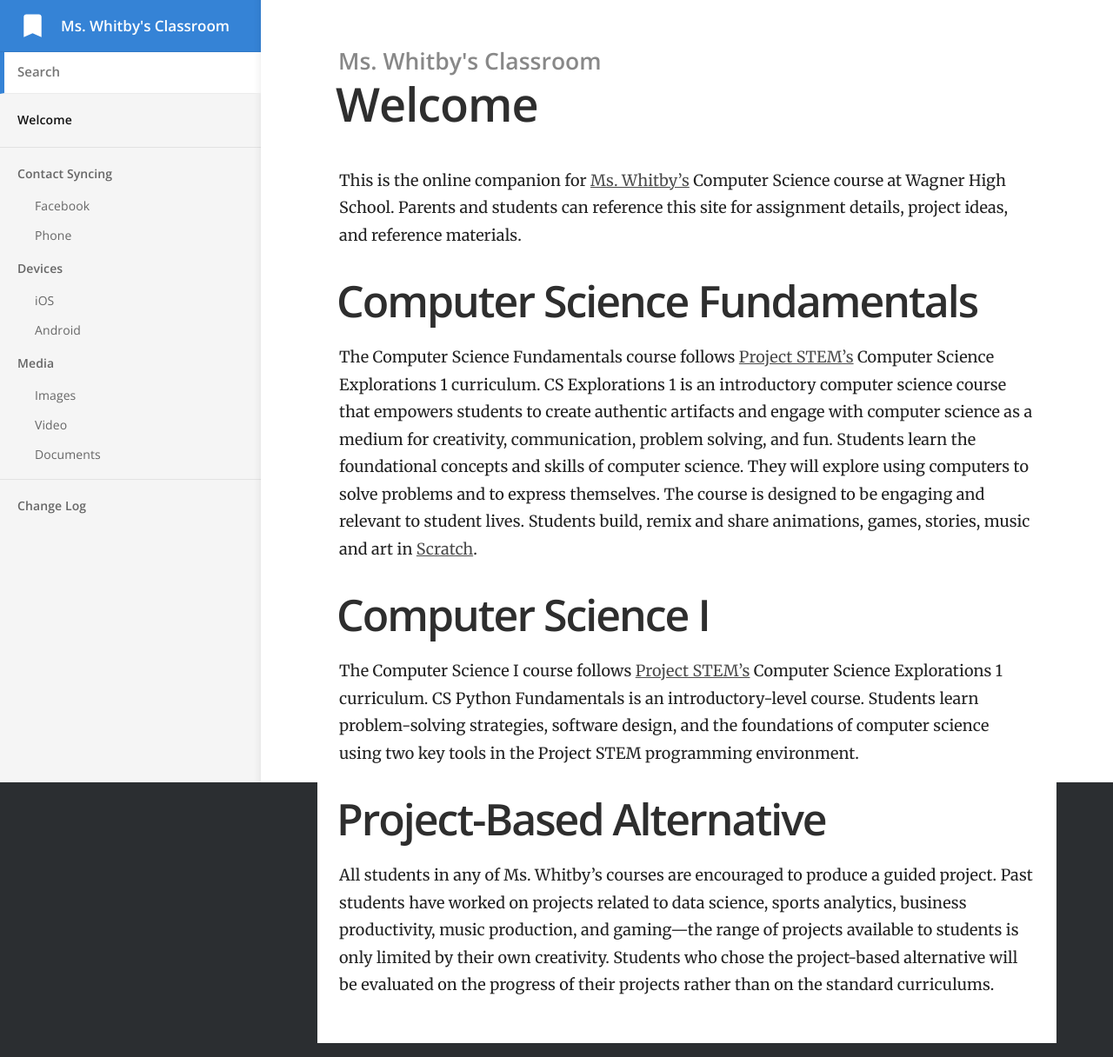
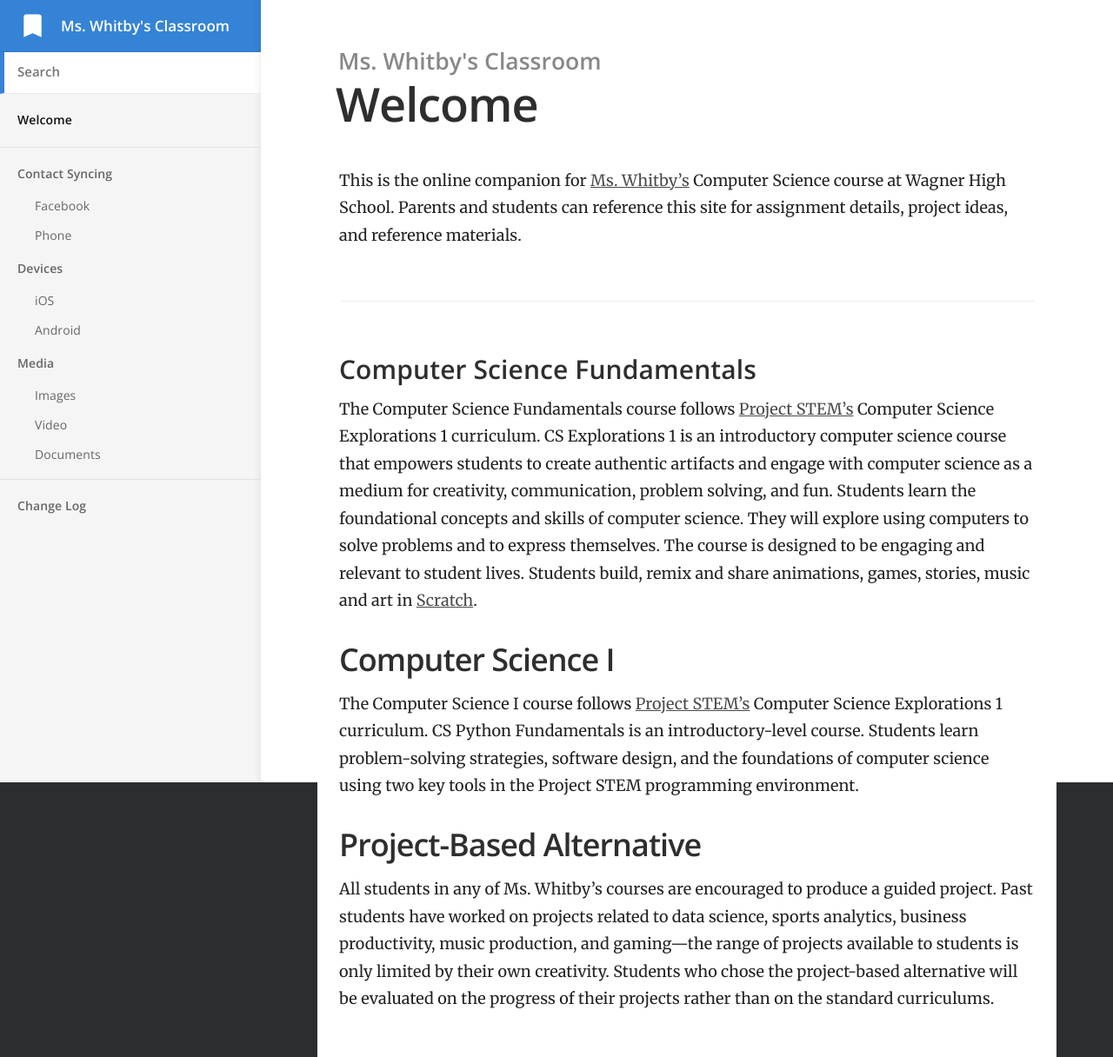
Before and after one commit to mswhitby/classroom, a Jekyll site: the page built from index.md, in a window 1280 px wide. Shown: the whole page at 87% size. Built offline with Jekyll 4.4.1, drawn with Linux system fonts in a browser that asks for light colours.

```diff
--- a/index.md
+++ b/index.md
@@ -4,11 +4,11 @@ title: Welcome
 
 This is the online  companion for [Ms. Whitby’s](https://www.judsonisd.org/Domain/6785) Computer Science course at Wagner High School. Parents and students can reference this site for assignment details, project ideas, and reference materials.
 
-# Computer Science Fundamentals
+### Computer Science Fundamentals
 The Computer Science Fundamentals course follows [Project STEM’s](https://projectstem.org) Computer Science Explorations 1  curriculum. CS Explorations 1 is an introductory computer science course that empowers students to create authentic artifacts and engage with computer science as a medium for creativity, communication, problem solving, and fun. Students learn the foundational concepts and skills of computer science. They will explore using computers to solve problems and to express themselves. The course is designed to be engaging and relevant to student lives. Students build, remix and share animations, games, stories, music and art in [Scratch](https://scratch.mit.edu/).
 
-# Computer Science I
+## Computer Science I
 The Computer Science I course follows [Project STEM’s](https://https://projectstem.org/high-school/cs-fundamentals) Computer Science Explorations 1  curriculum. CS Python Fundamentals is an introductory-level course. Students learn problem-solving strategies, software design, and the foundations of computer science using two key tools in the Project STEM programming environment.
 
-# Project-Based Alternative
+## Project-Based Alternative
 All students in any of Ms. Whitby’s courses are encouraged to produce a guided project. Past students have worked on projects related to data science, sports analytics, business productivity, music production, and gaming—the range of projects available to students is only limited by their own creativity. Students who chose the project-based alternative will be evaluated on the progress of their projects rather than on the standard curriculums.
```
